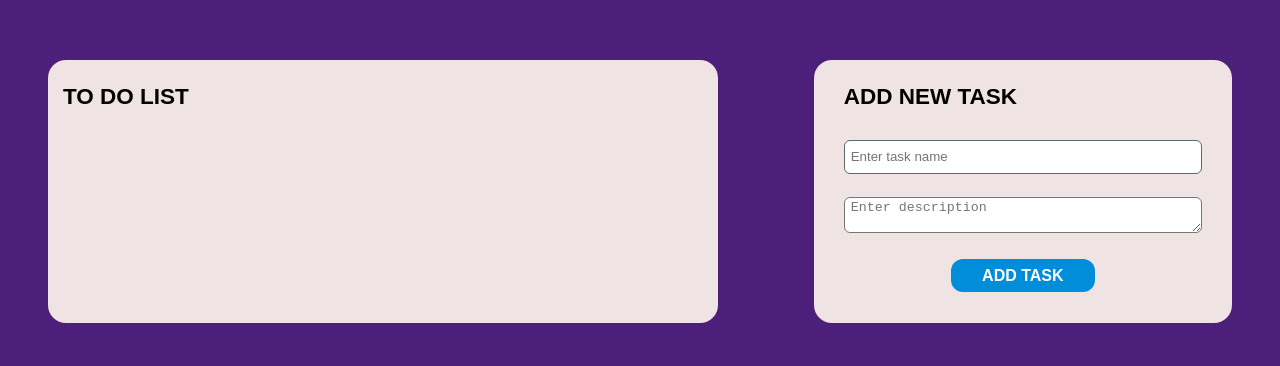
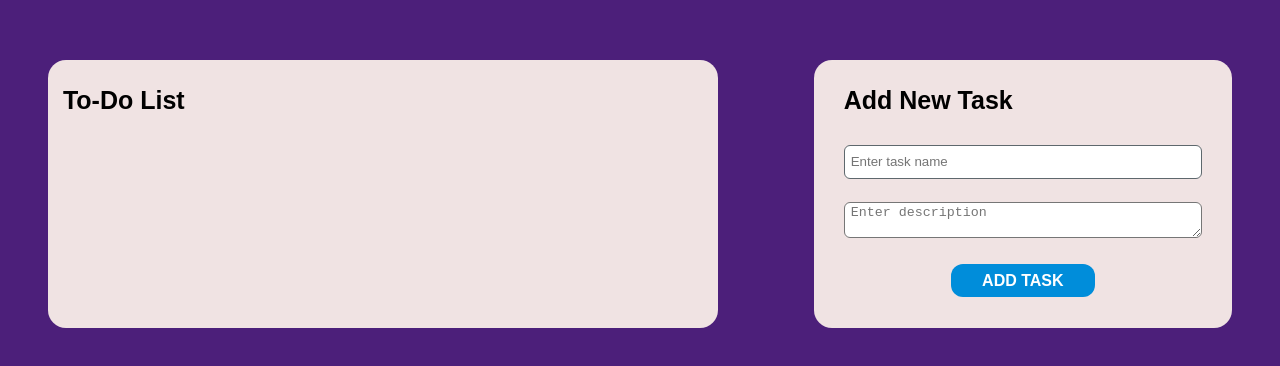
Before and after one commit to sanaaJer/contextAPI_react_todolist, a React (Create React App) app: page / in a window 1280 px wide. Shown: the top 366 px of the page. Built offline with nearby package versions, Linux system fonts and the light colour scheme.

Commit message:
update style

```diff
--- a/src/Components/TaskForm.js
+++ b/src/Components/TaskForm.js
@@ -38,7 +38,7 @@ export default function AddTask() {
 
   return (
     <section className="formsection">
-      <h1>ADD NEW TASK</h1>
+      <h1>Add New Task</h1>
       {/* form section element */}
       <form onSubmit={addTaskSubmit}>
          {/* Name title task input */}
--- a/src/Components/TasksList.js
+++ b/src/Components/TasksList.js
@@ -16,7 +16,7 @@ function TasksList() {
   return (
  // display list Tasks component section
   <section style={secListStyle}>
-    <h1>TO DO LIST </h1>
+    <h1>To-Do List </h1>
     {
       // map functon to diisplay list of tasks usnig Component CardTask, send data of each single task as props
       listTasks.map((e)=> (<CardTask {...e} />))
--- a/src/Context/TasksContext.js
+++ b/src/Context/TasksContext.js
@@ -3,6 +3,8 @@ import { loadStateStorage,saveStateStorage } from "../SessionStorage/sessoinStor
 
 //1 create context object
 export const TasksContext=createContext();
+
+
 //2 reducer function to handle actions,the is a function it will handle how state should change based on actions
 const Reducer=(state,action)=>{
     switch(action.type){
--- a/src/SessionStorage/sessoinStorage.js
+++ b/src/SessionStorage/sessoinStorage.js
@@ -18,6 +18,8 @@ export const loadStateStorage = () => {
     }
   };
 
+
+
   // save date to storage
   export const saveStateStorage = (state) => {
     try {
--- a/src/styles/App.css
+++ b/src/styles/App.css
@@ -3,12 +3,17 @@ body {
   background:  linear-gradient(to right, #4C1F7A , #4C1F7A );
   font-family: "Nunito", sans-serif;
   font-size: 15px;
+
+}
+h3{
+  color:#222831;
 }
 h1{
-  font-family: "Oxygen", sans-serif;
+  font-family: "Nunito", sans-serif;
   font-weight: 900;
+  font-size: 25px;
+  padding-top: 5px;
 
-  padding-top: 5px;
 
 }
 
@@ -49,7 +54,7 @@ input[type='submit']{
 
 input[type='submit']:hover{
   box-shadow: 0 0 5px rgba(0, 123, 255, 0.5); /* Optional: Add glow effect */
-
+  background-color: #1a9fe7;
 }
 input,textarea{
   border-radius: 6px;
@@ -77,3 +82,9 @@ input[type='checkbox']:checked ~div .titleTask{
 textarea{
   color:#424547;
 }
+
+
+i:hover{
+  box-shadow: 0 0 6px #FC993C; /* Optional: Add glow effect */
+  color: #FC993C;
+}
```
